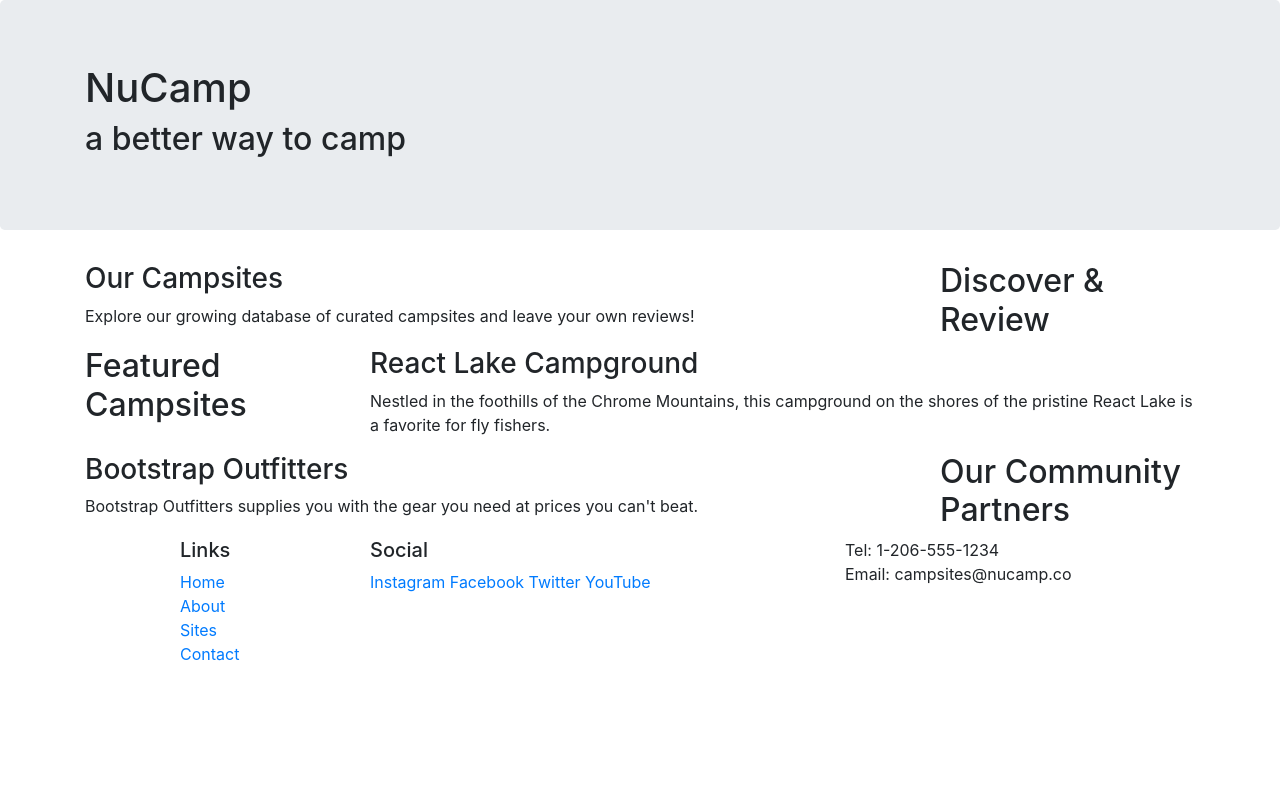
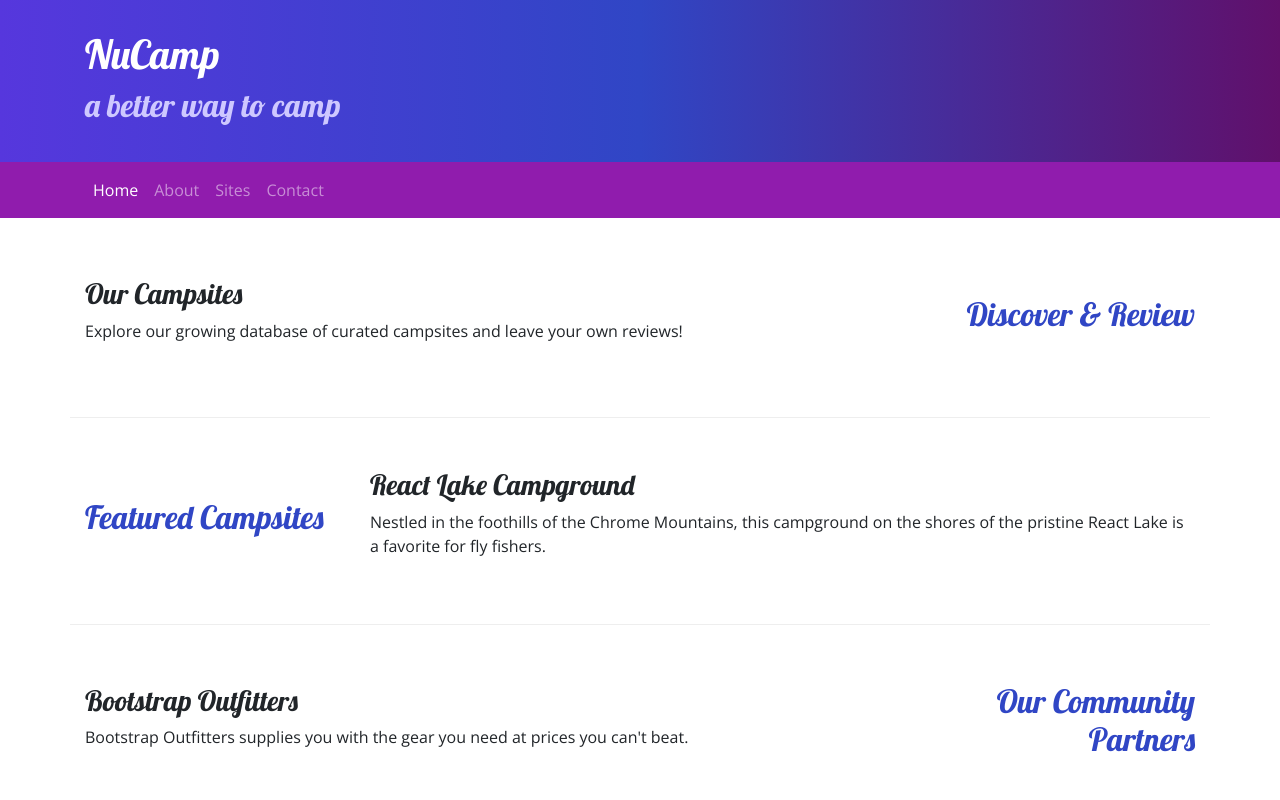
Before and after one commit to aizatibraimova/BootstrapCourseProject, a website: page index.html in a window 1280 px wide. Shown: the top 800 px of the page. Drawn offline with nearby package versions, Linux system fonts and the light colour scheme.

Commit message:
first commit

```diff
--- /dev/null
+++ b/css/styles.css
@@ -0,0 +1,36 @@
+body {
+    font-family: "Open Sans", sans-serif;
+}
+
+h1, h2, h3 {
+    font-family: "Lobster", sans-serif;
+}
+h2 {
+    color: #3046C5
+}
+
+header h2 {
+    color: #CEC8FF;
+}
+
+footer {
+    background-image: linear-gradient(#CEC8FF, white);
+    padding: 20px 0;
+}
+
+.jumbotron {
+    margin: 0;
+    padding: 30px;
+    background-image: linear-gradient(to right, #5637DD, #3046C5, #60106B);
+    color: white;
+}
+
+.row-content {
+    padding: 50px 0;
+    border-bottom: 1px ridge;
+    min-height: 200px;
+}
+
+.navbar {
+    background-color: #901CAD;
+}
--- a/index.html
+++ b/index.html
@@ -9,12 +9,16 @@
 <!-- Bootstrap CSS -->
 <link rel="stylesheet" href="node_modules/bootstrap/dist/css/bootstrap.min.css" />
 
+<!-- Additional CSS must be placed after Bootstrap CSS -->
+<link rel="stylesheet" href="https://fonts.googleapis.com/css?family=Lobster|Open+Sans" />
+<link rel="stylesheet" href="css/styles.css" />
+
 <title>NuCamp: A Better Way To Camp</title>
 </head>
 
 <body>
 
-    <header class="jumbotron">
+    <header class="jumbotron jumbotron-fluid">
         <div class="container">
             <div class="row">
                 <div class="col">
@@ -25,35 +29,52 @@
         </div>
     </header>
 
+    <nav class="navbar navbar-expand-sm navbar-dark sticky-top">
+        <div class="container">
+            <button class="navbar-toggler ml-auto" type="button"
+            data-toggle="collapse" data-target="#nucampNavbar">
+                <span class="navbar-toggler-icon"></span>
+            </button>
+            <div class="collapse navbar-collapse" id="nucampNavbar">
+                <ul class="navbar-nav">
+                    <li class="nav-item active"><a class="nav-link" href="#">Home</a></li>
+                    <li class="nav-item"><a class="nav-link" href="aboutus.html">About</a></li>
+                    <li class="nav-item"><a class="nav-link" href="#">Sites</a></li>
+                    <li class="nav-item"><a class="nav-link" href="#">Contact</a></li>
+                </ul>
+            </div>
+        </div>
+    </nav>
+
 
     <div class="container">
-        <div class="row">
+        <div class="row row-content align-items-center">
             <div class="col-sm-4 order-sm-last col-md-3">
-                <h2>Discover & Review</h2>
+                <h2 class="text-sm-right">Discover & Review</h2>
             </div>
             <div class="col">
                 <h3>Our Campsites</h3>
-                <p>Explore our growing database of curated campsites and leave your own reviews!</p>
+                <p class="d-none d-sm-block">Explore our growing database of curated campsites and leave your own reviews!</p>
             </div>
         </div>
 
-        <div class="row">
+        <div class="row row-content align-items-center">
             <div class="col-sm-4 col-md-3">
                 <h2>Featured Campsites</h2>
             </div>
             <div class="col">
                 <h3>React Lake Campground</h3>
-                <p>Nestled in the foothills of the Chrome Mountains, this campground on the shores of the pristine React Lake is a favorite for fly fishers.</p>
+                <p class="d-none d-sm-block">Nestled in the foothills of the Chrome Mountains, this campground on the shores of the pristine React Lake is a favorite for fly fishers.</p>
             </div>
         </div>
 
-        <div class="row">
+        <div class="row row-content align-items-center">
             <div class="col-sm-4 order-sm-last col-md-3">
-                <h2>Our Community Partners</h2>
+                <h2 class="text-sm-right">Our Community Partners</h2>
             </div>
             <div class="col">
                 <h3>Bootstrap Outfitters</h3>
-                <p>Bootstrap Outfitters supplies you with the gear you need at prices you can't beat.</p>
+                <p class="d-none d-sm-block">Bootstrap Outfitters supplies you with the gear you need at prices you can't beat.</p>
             </div>
         </div>
     </div>
@@ -65,21 +86,21 @@
                     <h5>Links</h5>
                     <ul class="list-unstyled">
                         <li><a href="#">Home</a></li>
-                        <li><a href="#">About</a></li>
+                        <li><a href="aboutus.html">About</a></li>
                         <li><a href="#">Sites</a></li>
                         <li><a href="#">Contact</a></li>
                     </ul>
                 </div>
 
 
-            <div class="col-6 col-sm-5">
+            <div class="col-6 col-sm-5 text-center" >
                 <h5>Social</h5>
                 <a href="http://instagram.com/">Instagram</a>
                 <a href="http://facebook.com/">Facebook</a>
                 <a href="http://twitter.com/">Twitter</a>
                 <a href="http://youtube.com/">YouTube</a>
             </div>
-                <div class="col-sm-4">
+                <div class="col-sm-4 text-center">
                     Tel: 1-206-555-1234<br />
                     Email: campsites@nucamp.co
                 </div>
```
Also changed, not shown: aboutus.html (added, +119 -0 lines).
